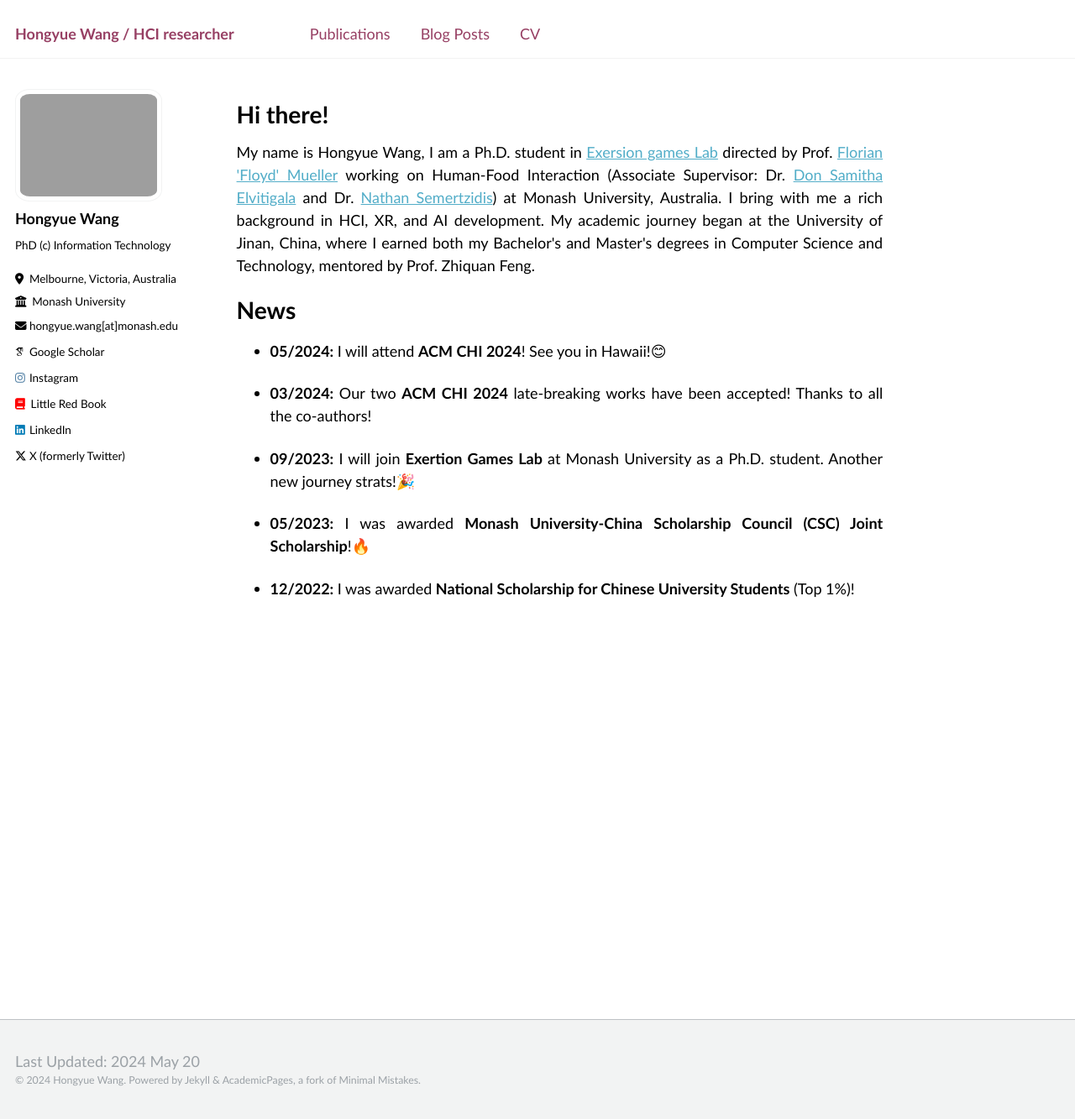
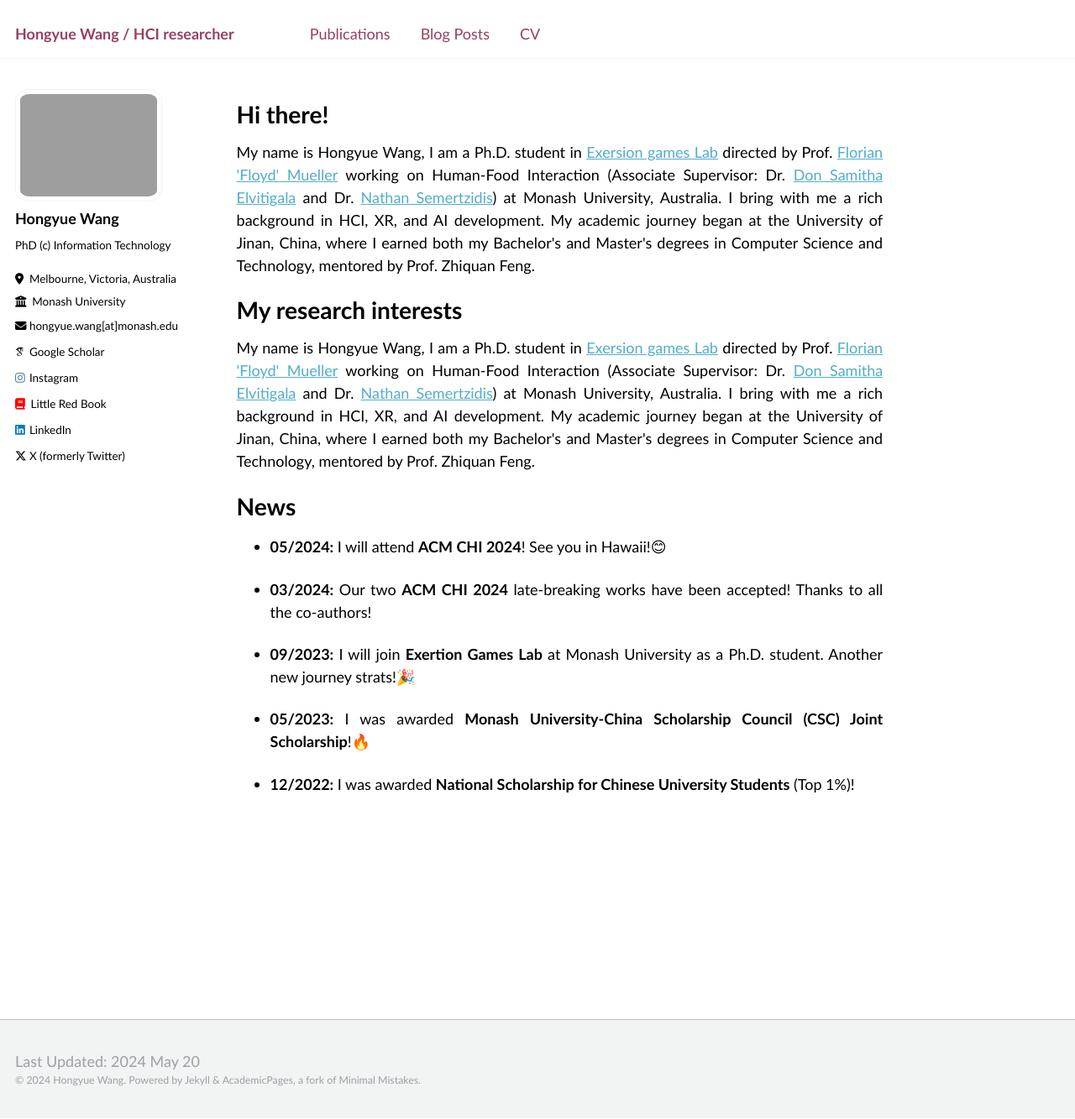
Before and after one commit to hongyue-howard-wang/hongyue-howard-wang.github.io, a Jekyll site: the page built from _pages/about.md, in a window 1280 px wide and 1333 px high. Shown: the whole window at 84% size. Built offline with Jekyll 4.4.1, drawn with Linux system fonts in a browser that asks for light colours; nearby versions of some CDN libraries; some web fonts are replaced.

Commit message:
Update about.md

```diff
--- a/_pages/about.md
+++ b/_pages/about.md
@@ -12,6 +12,11 @@ redirect_from:
 My name is Hongyue Wang, I am a Ph.D. student in <a href="https://exertiongameslab.org/">Exersion games Lab</a> directed by Prof. <a href="https://www.florianfloydmueller.com/">Florian 'Floyd' Mueller</a> working on Human-Food Interaction (Associate Supervisor: Dr. <a href="https://samithaelvitigala.com/">Don Samitha Elvitigala</a> and Dr. <a href="https://nathansemertzidis.com/">Nathan Semertzidis</a>) at Monash University, Australia. I bring with me a rich background in HCI, XR, and AI development. My academic journey began at the University of Jinan, China, where I earned both my Bachelor's and Master's degrees in Computer Science and Technology, mentored by Prof. Zhiquan Feng.
 </p>
 
+<h1>My research interests</h1>
+<p style="text-align:justify">
+My name is Hongyue Wang, I am a Ph.D. student in <a href="https://exertiongameslab.org/">Exersion games Lab</a> directed by Prof. <a href="https://www.florianfloydmueller.com/">Florian 'Floyd' Mueller</a> working on Human-Food Interaction (Associate Supervisor: Dr. <a href="https://samithaelvitigala.com/">Don Samitha Elvitigala</a> and Dr. <a href="https://nathansemertzidis.com/">Nathan Semertzidis</a>) at Monash University, Australia. I bring with me a rich background in HCI, XR, and AI development. My academic journey began at the University of Jinan, China, where I earned both my Bachelor's and Master's degrees in Computer Science and Technology, mentored by Prof. Zhiquan Feng.
+</p>
+
 <h1>News</h1>
 <ul>
 <li><p style="text-align:justify"><b>05/2024:</b> I will attend <b>ACM CHI 2024</b>! See you in Hawaii!😊</p></li>
```
